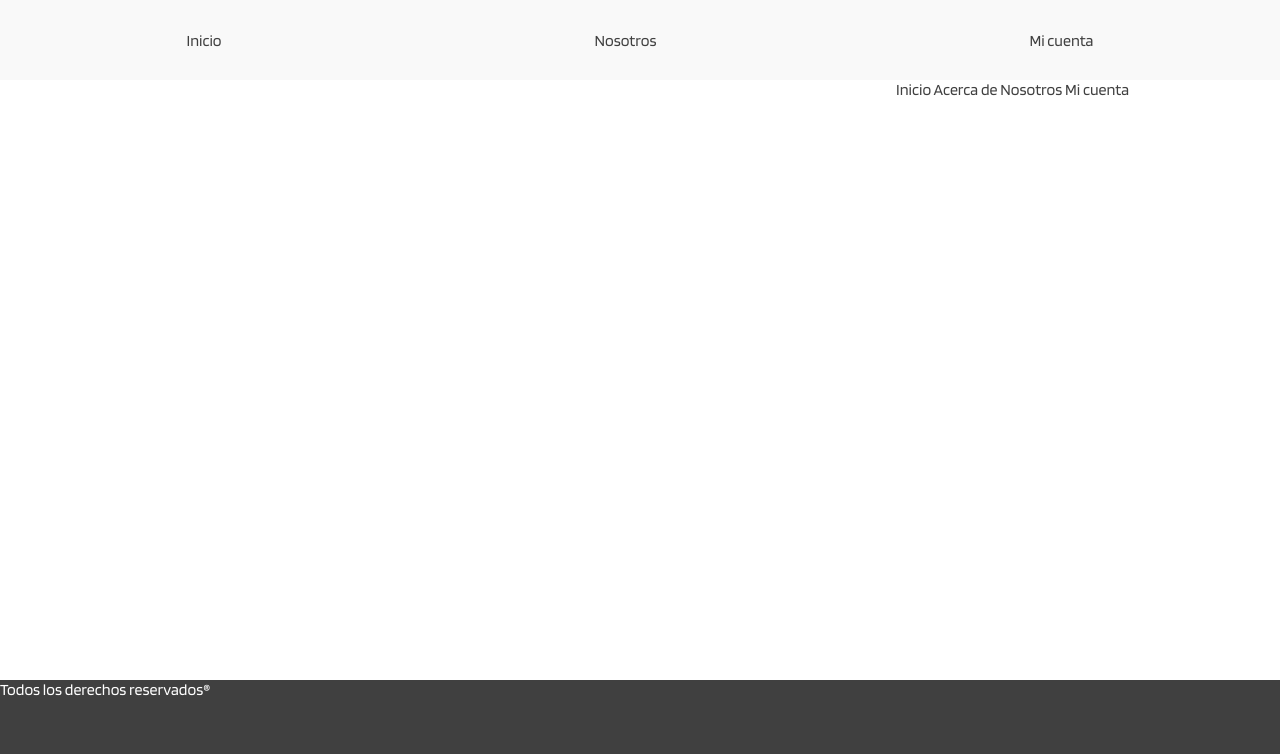
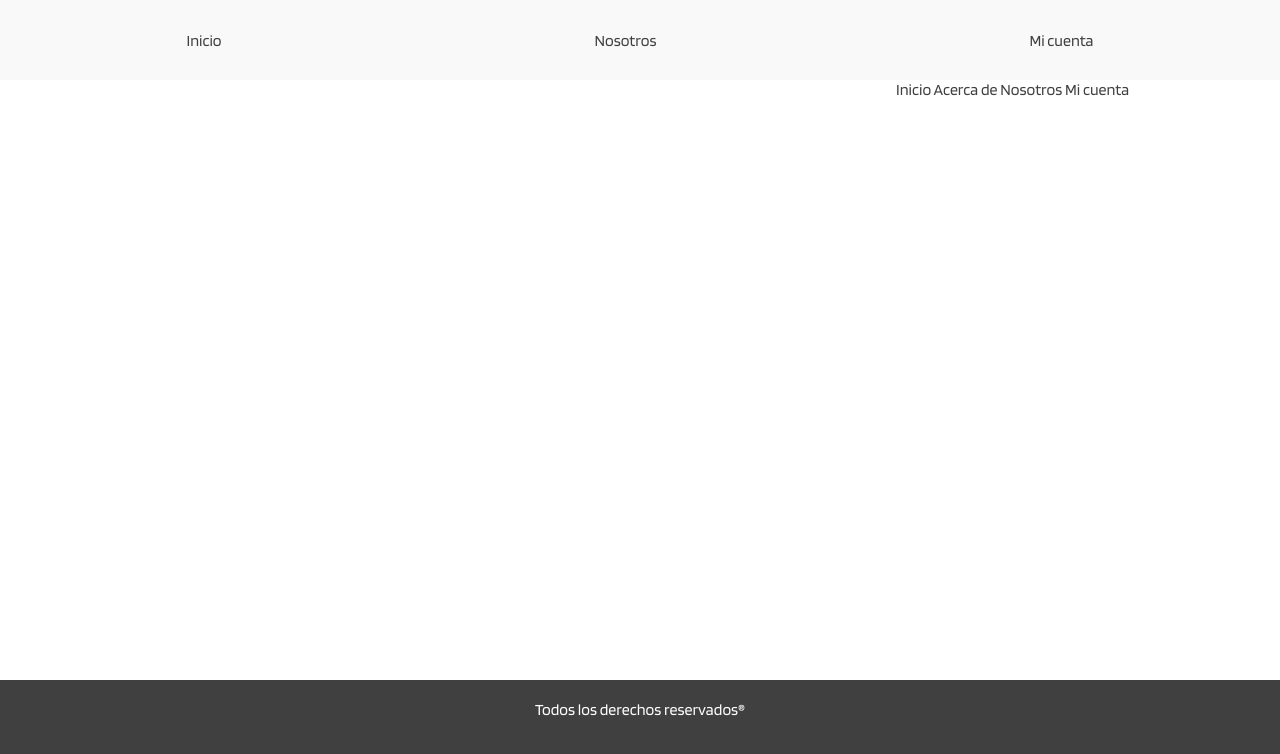
Before and after one commit to AlvaroDue/repoEjercicio, a plain HTML site: page index.html in a window 1280 px wide. Drawn offline with Linux system fonts and the light colour scheme.

Commit message:
Se hacen cambios en CSS

```diff
--- a/assets/css/style.css
+++ b/assets/css/style.css
@@ -50,4 +50,6 @@ footer {
     height: 15vh;
     background-color: #404040;
     color: #ffffff;
+    text-align: center;
+    padding-top:20px;
 }
```
